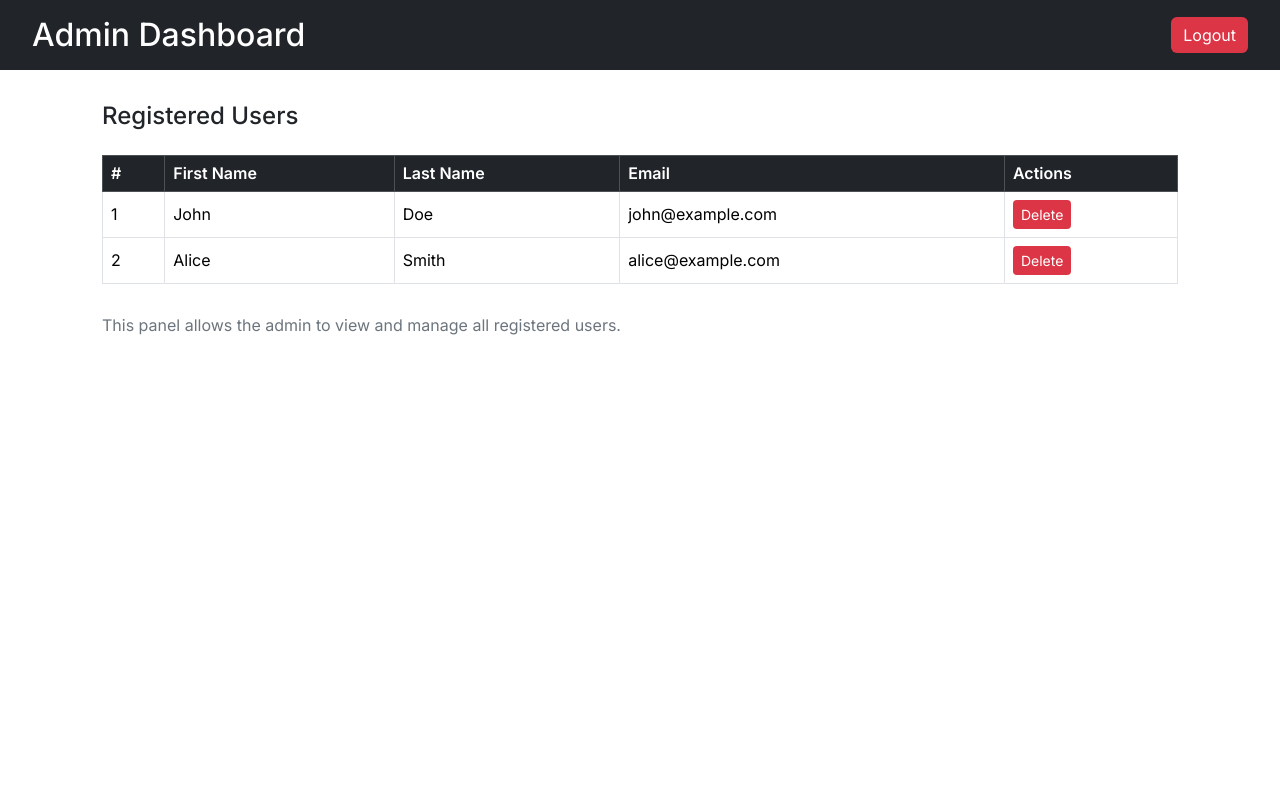
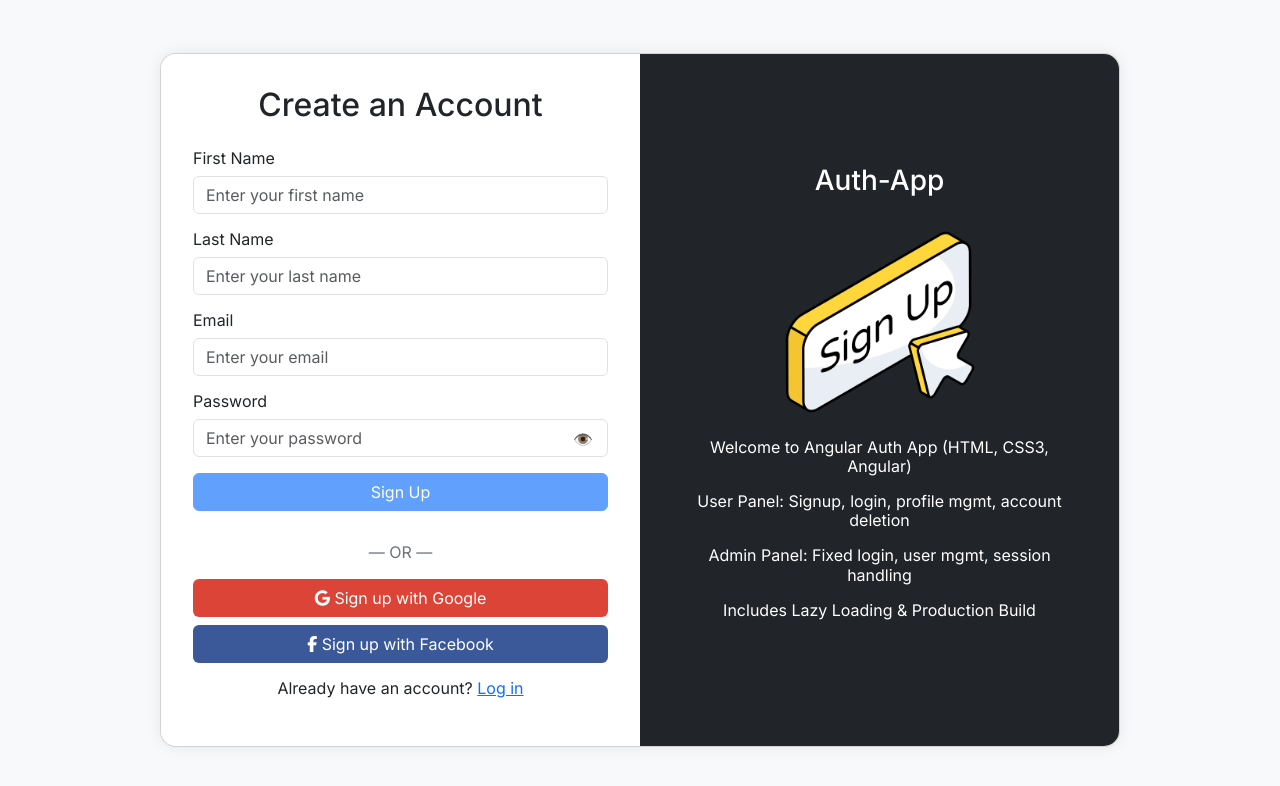
Before and after one commit to Kushpatel11/Angular-Projects, an Angular app in the folder demo-auth-app/: page /signup in a window 1280 px wide. Before the commit this address led to /. Shown: the top 786 px of the page. Built offline with nearby package versions, Linux system fonts and the light colour scheme.

Commit message:
signup_logic_done

```diff
--- a/demo-auth-app/package.json
+++ b/demo-auth-app/package.json
@@ -18,6 +18,7 @@
     "@angular/platform-browser-dynamic": "^19.2.0",
     "@angular/router": "^19.2.0",
     "@fortawesome/fontawesome-free": "^6.7.2",
+    "angularx-social-login": "^4.1.0",
     "bootstrap": "^5.3.5",
     "bootstrap-icons": "^1.11.3",
     "rxjs": "~7.8.0",
--- a/demo-auth-app/src/app/app.component.html
+++ b/demo-auth-app/src/app/app.component.html
@@ -1 +1 @@
-<app-admin-dashboard />
+<router-outlet></router-outlet>
--- a/demo-auth-app/src/app/app.config.ts
+++ b/demo-auth-app/src/app/app.config.ts
@@ -4,5 +4,8 @@ import { provideRouter } from '@angular/router';
 import { routes } from './app.routes';
 
 export const appConfig: ApplicationConfig = {
-  providers: [provideZoneChangeDetection({ eventCoalescing: true }), provideRouter(routes)]
+  providers: [
+    provideZoneChangeDetection({ eventCoalescing: true }),
+    provideRouter(routes),
+  ],
 };
--- a/demo-auth-app/src/app/app.routes.ts
+++ b/demo-auth-app/src/app/app.routes.ts
@@ -1,3 +1,9 @@
 import { Routes } from '@angular/router';
+import { SignupComponent } from './signup/signup.component';
+import { LoginComponent } from './login/login.component';
 
-export const routes: Routes = [];
+export const routes: Routes = [
+  { path: '', redirectTo: 'signup', pathMatch: 'full' },
+  { path: 'signup', component: SignupComponent },
+  { path: 'login', component: LoginComponent },
+];
--- a/demo-auth-app/src/app/login/login.component.ts
+++ b/demo-auth-app/src/app/login/login.component.ts
@@ -1,13 +1,14 @@
 import { CommonModule, NgClass, TitleCasePipe } from '@angular/common';
 import { Component, signal } from '@angular/core';
 import { FormsModule } from '@angular/forms';
+import { RouterModule } from '@angular/router';
 
 @Component({
   selector: 'app-login',
   templateUrl: './login.component.html',
   styleUrls: ['./login.component.css'],
   standalone: true,
-  imports: [NgClass, TitleCasePipe, FormsModule, CommonModule],
+  imports: [NgClass, TitleCasePipe, FormsModule, CommonModule, RouterModule],
 })
 export class LoginComponent {
   email = signal('');
--- a/demo-auth-app/src/app/signup/signup.component.html
+++ b/demo-auth-app/src/app/signup/signup.component.html
@@ -4,7 +4,7 @@
       <!-- Form Section -->
       <div class="col-md-6 form-section">
         <h2 class="mb-4 text-center">Create an Account</h2>
-        <form>
+        <form (ngSubmit)="onSubmit()" #form="ngForm">
           <div class="mb-3">
             <label for="firstname" class="form-label">First Name</label>
             <input
@@ -13,6 +13,8 @@
               class="form-control"
               placeholder="Enter your first name"
               required
+              name="firstname"
+              [(ngModel)]="firstnameValue"
             />
           </div>
 
@@ -24,6 +26,8 @@
               class="form-control"
               placeholder="Enter your last name"
               required
+              name="lastname"
+              [(ngModel)]="lastnameValue"
             />
           </div>
 
@@ -35,6 +39,9 @@
               class="form-control"
               placeholder="Enter your email"
               required
+              name="email"
+              [(ngModel)]="emailValue"
+              email
             />
           </div>
 
@@ -43,14 +50,23 @@
             <input
               [type]="showPassword ? 'text' : 'password'"
               id="password"
-              class="form-control"
+              class="form-control pe-5"
               placeholder="Enter your password"
               required
+              name="password"
+              [(ngModel)]="passwordValue"
+              #passwordInput="ngModel"
+              pattern="^(?=.*[a-z])(?=.*[A-Z])(?=.*\d)(?=.*[@$!%*?#&])[A-Za-z\d@$!%*?#&]{8,}$"
             />
+
             <span class="toggle-password" (click)="togglePassword()">👁️</span>
           </div>
 
-          <button type="submit" class="btn btn-primary w-100 mb-3">
+          <button
+            type="submit"
+            class="btn btn-primary w-100 mb-3"
+            [disabled]="!form.valid"
+          >
             Sign Up
           </button>
 
@@ -64,7 +80,7 @@
           </button>
 
           <p class="text-center mt-3">
-            Already have an account? <a href="#">Log in</a>
+            Already have an account? <a [routerLink]="['/login']">Log in</a>
           </p>
         </form>
       </div>
--- a/demo-auth-app/src/app/signup/signup.component.ts
+++ b/demo-auth-app/src/app/signup/signup.component.ts
@@ -1,14 +1,46 @@
-import { Component } from '@angular/core';
-
+import { Component, inject, signal } from '@angular/core';
+import { FormsModule } from '@angular/forms';
+import { RouterLink, RouterModule } from '@angular/router';
+import { Router } from '@angular/router';
 @Component({
   selector: 'app-signup',
   templateUrl: './signup.component.html',
   styleUrls: ['./signup.component.css'],
+  standalone: true,
+  imports: [FormsModule, RouterLink, RouterModule],
 })
 export class SignupComponent {
+  private router = inject(Router);
+
   showPassword = false;
+
+  firstnameValue = '';
+  lastnameValue = '';
+  emailValue = '';
+  passwordValue = '';
 
   togglePassword() {
     this.showPassword = !this.showPassword;
   }
+
+  onSubmit() {
+    console.log('submitted');
+    const newUser = {
+      firstname: this.firstnameValue,
+      lastname: this.lastnameValue,
+      email: this.emailValue,
+      password: this.passwordValue,
+    };
+
+    const storedUsers = window.localStorage.getItem('users');
+    const users = storedUsers ? JSON.parse(storedUsers) : [];
+    users.push(newUser);
+    localStorage.setItem('users', JSON.stringify(users));
+
+    this.firstnameValue = '';
+    this.lastnameValue = '';
+    this.emailValue = '';
+    this.passwordValue = '';
+    this.router.navigate(['/login']);
+  }
 }
--- a/demo-auth-app/src/main.ts
+++ b/demo-auth-app/src/main.ts
@@ -2,5 +2,6 @@ import { bootstrapApplication } from '@angular/platform-browser';
 import { appConfig } from './app/app.config';
 import { AppComponent } from './app/app.component';
 
-bootstrapApplication(AppComponent, appConfig)
-  .catch((err) => console.error(err));
+bootstrapApplication(AppComponent, appConfig).catch((err) =>
+  console.error(err)
+);
```
Also changed, not shown: demo-auth-app/src/app/app.component.ts (+3 -4 lines), 1 other file (tests, documents, lock files or other folders).
